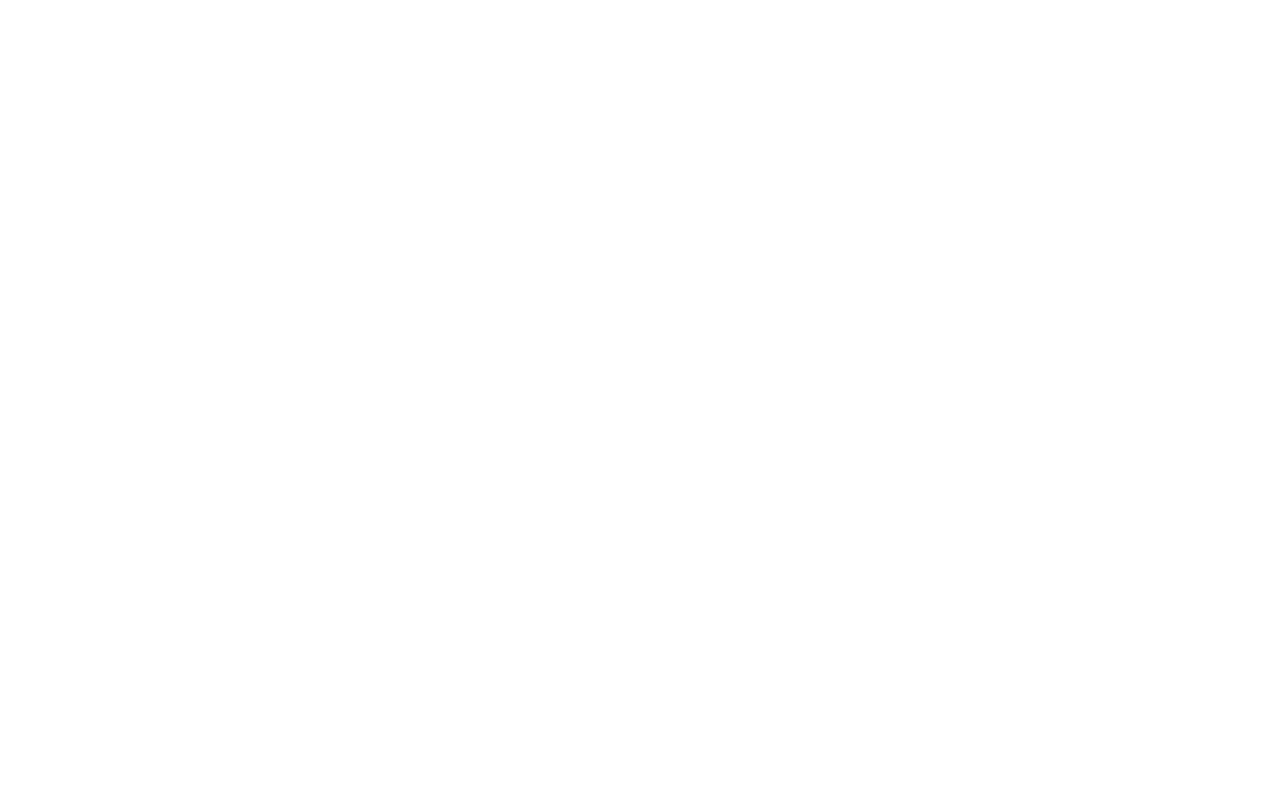
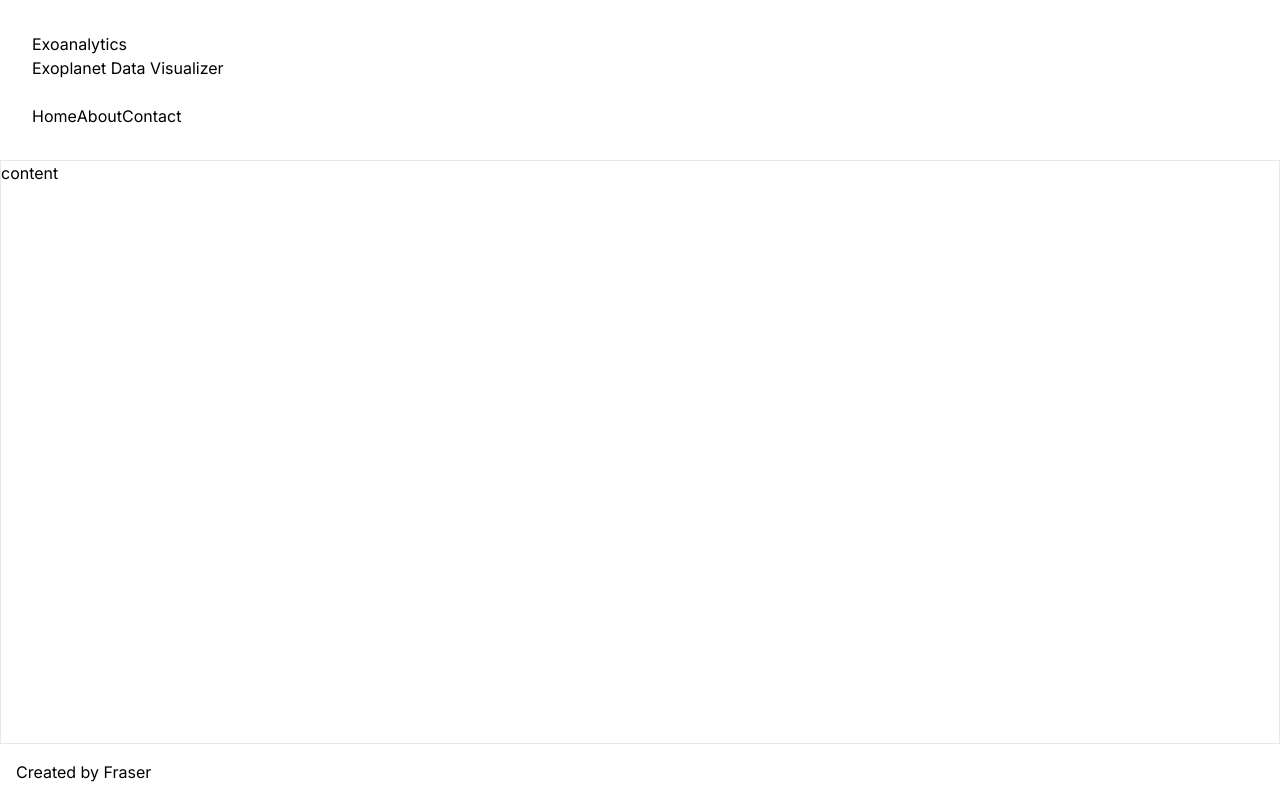
Before and after one commit to frayfray248/exoanalytics-v2, a Next.js app: page / in a window 1280 px wide. Built offline with nearby package versions, Linux system fonts and the light colour scheme.

Commit message:
basic layout

```diff
--- a/src/app/globals.css
+++ b/src/app/globals.css
@@ -4,5 +4,5 @@
 
 
 body {
-
+    height: 100vh;
 }
--- a/src/app/page.tsx
+++ b/src/app/page.tsx
@@ -1,9 +1,11 @@
+import PageLayout from "@/components/shared/PageLayout"
 
 export default async function Home() {
 
 
     return (
-        <main>
-        </main>
+        <PageLayout>
+            content
+        </PageLayout>
     )
 }
--- /dev/null
+++ b/src/components/Footer.tsx
@@ -0,0 +1,15 @@
+import React from 'react'
+
+// components
+import Container from './shared/Container'
+
+const Footer = () => {
+  return (
+    <Container>
+        Created by Fraser
+    </Container>
+  )
+}
+
+
+export default Footer
--- /dev/null
+++ b/src/components/Header.tsx
@@ -0,0 +1,27 @@
+import React from 'react'
+
+// components
+import Container from './shared/Container'
+import { FlexCol, FlexRow } from './shared/Flex'
+
+const Header = () => {
+    return (
+        <Container>
+            <Container>
+                <FlexCol>
+                    <h1>Exoanalytics</h1>
+                    <h2>Exoplanet Data Visualizer</h2>
+                </FlexCol>
+            </Container>
+            <Container>
+                <FlexRow>
+                    <a href='/'>Home</a>
+                    <a href='/about'>About</a>
+                    <a href='/contact'>Contact</a>
+                </FlexRow>
+            </Container>
+        </Container>
+    )
+}
+
+export default Header
--- /dev/null
+++ b/src/components/shared/Container.tsx
@@ -0,0 +1,9 @@
+import React from 'react'
+
+const Container = ({ children }: { children: React.ReactNode }) => {
+    return (
+        <div className='p-2 m-2'>{children}</div>
+    )
+}
+
+export default Container
--- /dev/null
+++ b/src/components/shared/Flex.tsx
@@ -0,0 +1,25 @@
+import React from 'react'
+
+export const Flex = ({ children }: { children: React.ReactNode }) => {
+    return (
+        <div className='flex'>{children}</div>
+    )
+}
+
+export const FlexRow = ({ children }: { children: React.ReactNode }) => {
+    return (
+        <div className='flex flex-row'>{children}</div>
+    )
+}
+
+export const FlexCol = ({ children }: { children: React.ReactNode }) => {
+    return (
+        <div className='flex flex-col'>{children}</div>
+    )
+}
+
+export default {
+    Flex,
+    FlexRow,
+    FlexCol
+}
--- /dev/null
+++ b/src/components/shared/PageLayout.tsx
@@ -0,0 +1,17 @@
+import React from 'react'
+
+// components
+import Header  from '../Header'
+import Footer from '../Footer'
+
+const PageLayout = ({ children } : { children : React.ReactNode} ) => {
+  return (
+    <div className='flex flex-col h-full'>
+        <Header />
+        <div className='border flex-1'>{children}</div>
+        <Footer />
+    </div>
+  )
+}
+
+export default PageLayout
```
